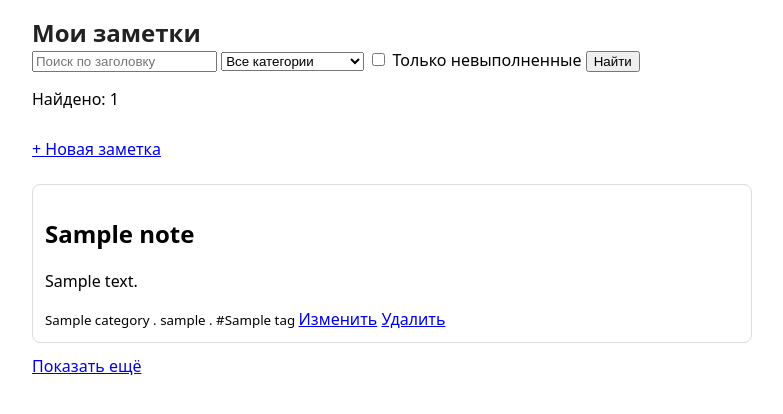
After one commit to memepe-mmp/notes_project, a Django app: template notes/templates/notes/note_feed.html in a window 1280 px wide. The commit adds this page. Shown: the top 414 px of the page, without its empty margins (248-1031 px from the left). Run offline with Django 5.2, Linux system fonts and the light colour scheme; the template is opened without the code that fills it: most values are stand-ins (such as "Sample title", 1, 10 or a date in 2020).

Commit message:
Шаг 5: Пагинация

```diff
--- /dev/null
+++ b/notes/templates/notes/note_feed.html
@@ -0,0 +1,36 @@
+{% extends "notes/base.html" %}
+
+{% block content %}
+    <form method="get">
+        <input name="q" value="{{ request.GET.q }}" placeholder="Поиск по заголовку">
+        <select name="category">
+            <option value="">Все категории</option>
+            {% for c in categories %}
+                <option value="{{ c.pk }}">{{ c.name }} ({{ c.notes_count }})</option>
+            {% endfor %}
+        </select>
+        <label><input type="checkbox" name="active" value="1"> Только невыполненные</label>
+        <button type="submit">Найти</button>
+    </form>
+
+    <p>Найдено: {{ page.paginator.count }}</p>
+    <a class="btn" href="{% url 'notes:create' %}">+ Новая заметка</a>
+
+    {% for note in notes %}
+        <article class="note {% if note.is_done %}done{% endif %}">
+            <h2>{{ note.title }}</h2>
+            <p>{{ note.text|truncatechars:150 }}</p>
+            <small>
+                {{ note.category.name }} . {{ note.owner.username }} .
+                {% for tag in note.tags.all %}#{{ tag.name }} {% endfor %}
+            </small>
+            <a href="{% url 'notes:update' note.pk %}">Изменить</a>
+            <a href="{% url 'notes:delete' note.pk %}">Удалить</a>
+        </article>
+    {% endfor %}
+
+
+{% if next_after %}
+    <a href="?after={{ next_after }}">Показать ещё</a>
+{% endif %}
+{% endblock %}
--- a/notes/urls.py
+++ b/notes/urls.py
@@ -8,4 +8,5 @@ urlpatterns = [
     path("new/", views.note_create, name="create"),
     path("<int:pk>/edit/", views.note_update, name="update"),
     path("<int:pk>/delete/", views.note_delete, name="delete"),
+    path("feed/", views.feed, name="feed"),
 ]
```
Also changed, not shown: notes/templates/notes/note_list.html (+12 -2 lines), notes/views.py (+25 -3 lines).
